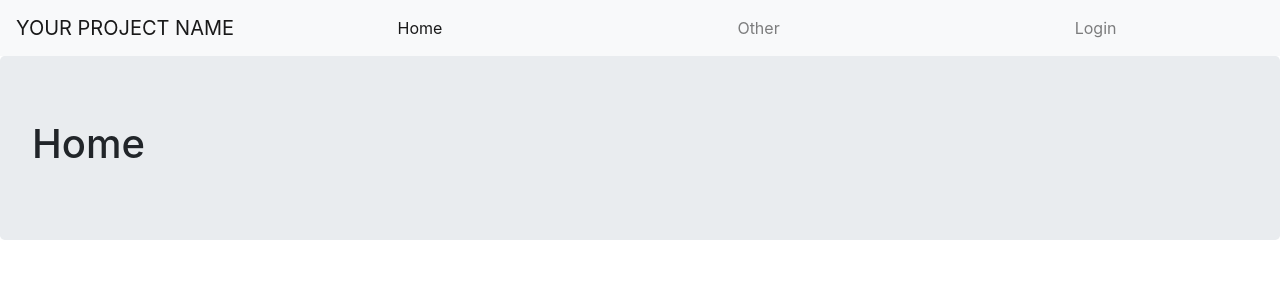
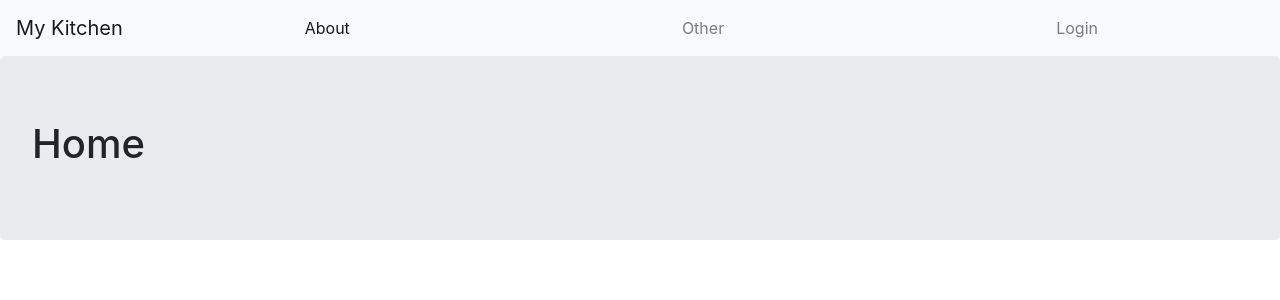
Before and after one commit to Cancerleo/Food-Recipe-Client, a React (Create React App) app: page / in a window 1280 px wide. Shown: the top 300 px of the page. Built offline with nearby package versions, Linux system fonts and the light colour scheme; no server answers.

Commit message:
Add about in the navigation

```diff
--- a/src/components/Navigation/index.js
+++ b/src/components/Navigation/index.js
@@ -16,12 +16,12 @@ export default function Navigation() {
   return (
     <Navbar bg="light" expand="lg">
       <Navbar.Brand as={NavLink} to="/">
-        YOUR PROJECT NAME
+        My Kitchen
       </Navbar.Brand>
       <Navbar.Toggle aria-controls="basic-navbar-nav" />
       <Navbar.Collapse id="basic-navbar-nav">
         <Nav style={{ width: "100%" }} fill>
-          <NavbarItem path="/" linkText="Home" />
+          <NavbarItem path="/" linkText="About" />
           <NavbarItem path="/other" linkText="Other" />
           {loginLogoutControls}
         </Nav>
```
